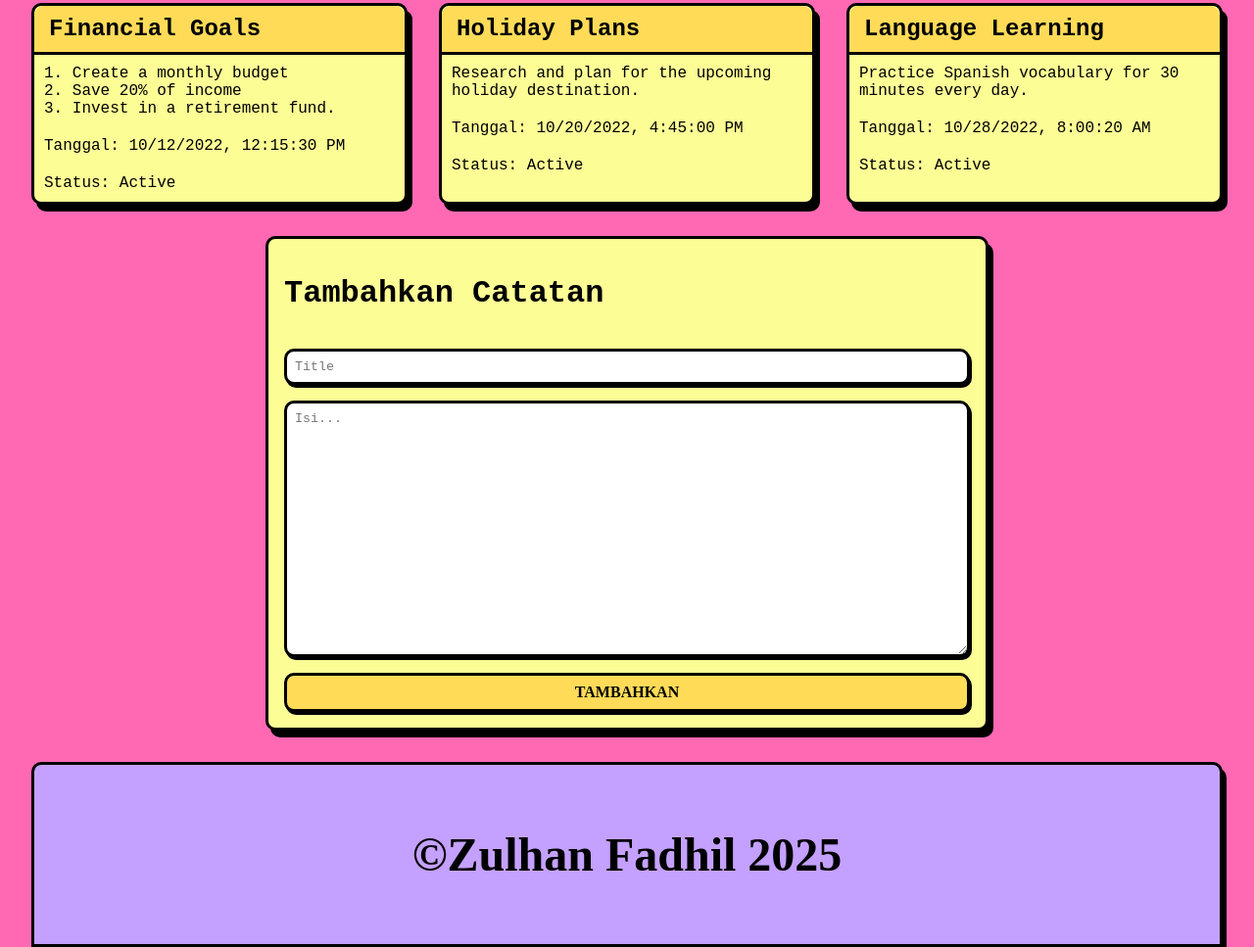
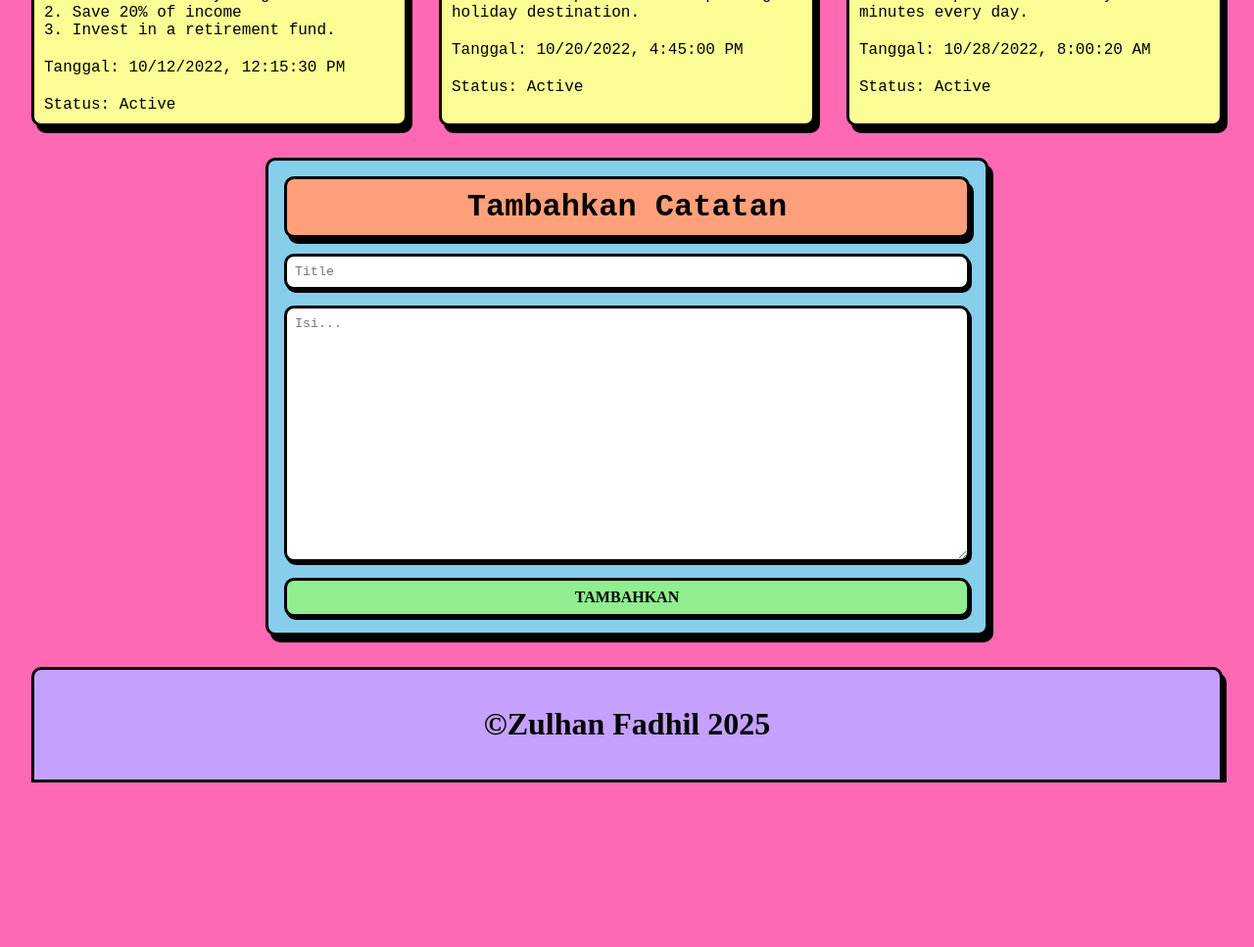
Before and after one commit to ZulhanF/notes-app, a plain HTML site: page index.html in a window 1280 px wide. Shown: the part 1256-2223 px from the top of the page at 98% size. After the commit the page ends 2055 px from the top, so only its background shows below. Drawn offline with Linux system fonts and the light colour scheme; a web font is replaced by a local one.

Commit message:
style: update form and footer styles for improved layout and design

```diff
--- a/src/style.css
+++ b/src/style.css
@@ -17,7 +17,7 @@ header {
   box-shadow: 4px 6px #000000;
   font-family: "Lexend Mega", serif;
   font-weight: bold;
-  font-size: 2rem;
+  font-size: 1rem;
 }
 
 .list {
@@ -64,7 +64,7 @@ header {
 #form {
   display: grid;
   gap: 1rem;
-  background-color: #fdfd96;
+  background-color: #87ceeb;
   color: #000000;
   padding: 1rem;
   margin: 2rem auto;
@@ -73,6 +73,18 @@ header {
   box-shadow: 5px 7px #000000;
   width: 100%;
   max-width: 700px;
+}
+
+#form h1 {
+  text-align: center;
+  font-size: 2rem;
+  margin: 0;
+  padding: 10px 15px;
+  background-color: #ffa07a;
+  box-sizing: border-box;
+  border-radius: 10px;
+  border: 3px solid #000000;
+  box-shadow: 4px 6px #000000;
 }
 #form input,
 #form textarea {
@@ -92,16 +104,20 @@ header {
   box-shadow: 2px 3px #000000;
   border-radius: 10px;
   padding: 0.5rem;
-  background-color: #ffdb58;
+  background-color: #90ee90;
   font-weight: bold;
-  font-family: 'lexend mega', serif;
+  font-family: "lexend mega", serif;
   font-size: 1rem;
+}
+
+#form button:hover {
+  background-color: #30cd30;
 }
 
 footer {
   display: grid;
   background-color: #c4a1ff;
-  padding: 2rem 1rem;
+  padding: 1rem 1rem;
   margin: 0 0;
   text-align: center;
   border: 3px solid #000000;
@@ -109,5 +125,5 @@ footer {
   box-shadow: 4px 6px #000000;
   font-family: "Lexend Mega", serif;
   font-weight: bold;
-  font-size: 1.5rem;
+  font-size: 1rem;
 }
```
